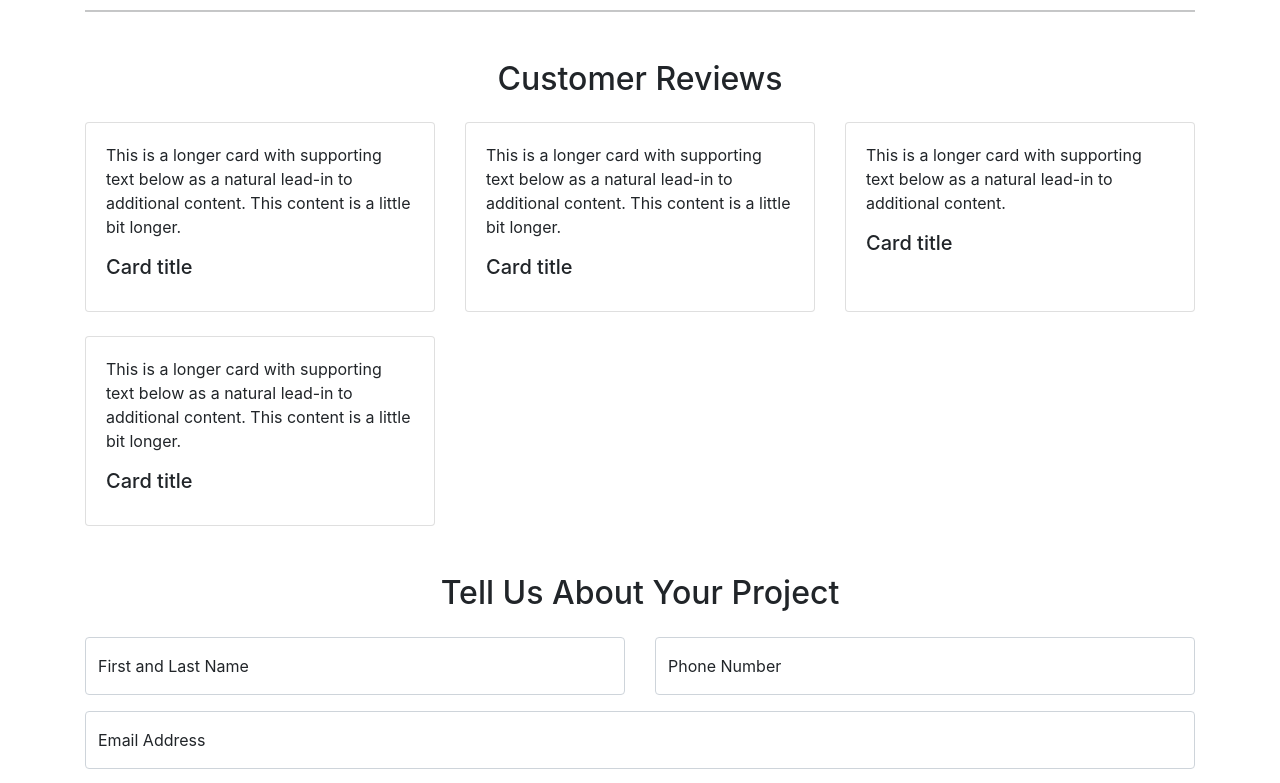
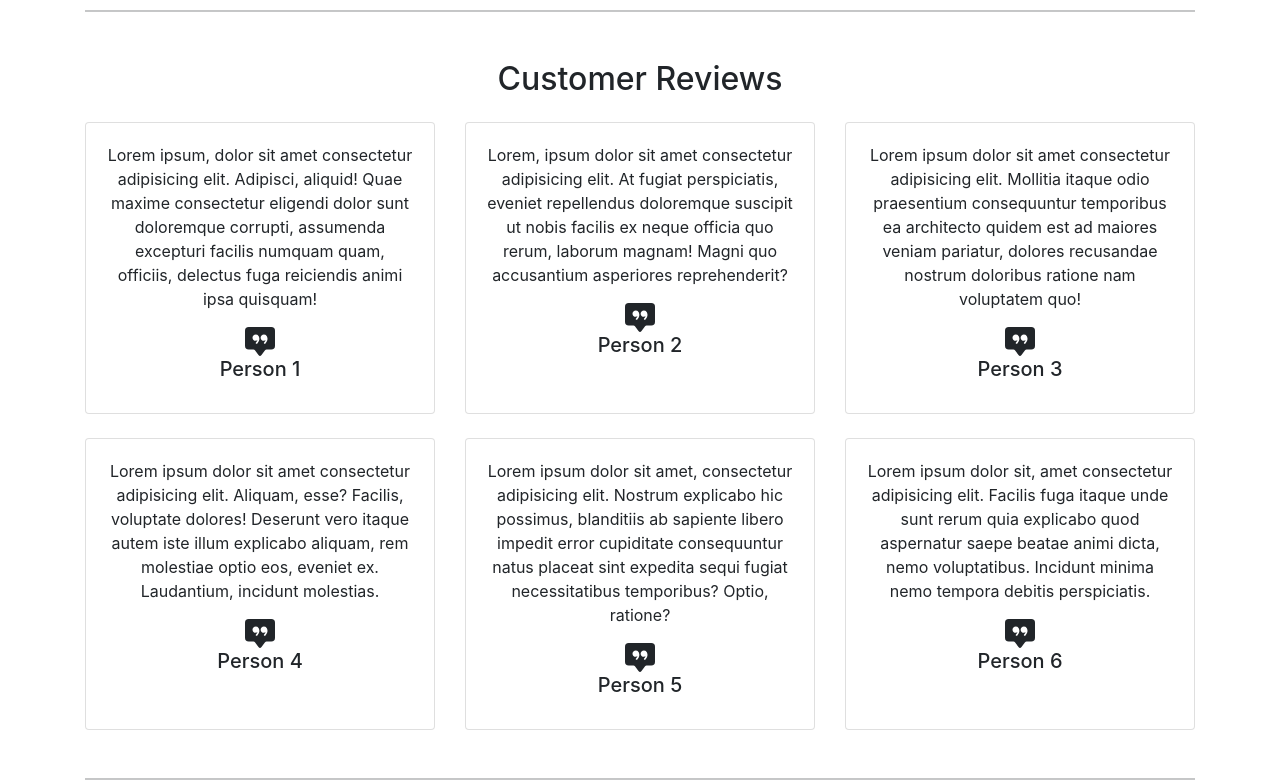
Before and after one commit to zachdrummond/33nhomes, a React (Create React App) app in the folder client/: page / in a window 1280 px wide. Shown: the part 2540-3323 px from the top of the page. Built offline with nearby package versions, Linux system fonts and the light colour scheme.

Commit message:
Finished adding testimonials

```diff
--- a/client/src/Components/Testimonials/Testimonials.jsx
+++ b/client/src/Components/Testimonials/Testimonials.jsx
@@ -1,57 +1,71 @@
 const Testimonials = () => {
+  // Navbar Menu Items
+  const reviews = [
+    {
+      name: "Person 1",
+      feedback:
+        "Lorem ipsum, dolor sit amet consectetur adipisicing elit. Adipisci, aliquid! Quae maxime consectetur eligendi dolor sunt doloremque corrupti, assumenda excepturi facilis numquam quam, officiis, delectus fuga reiciendis animi ipsa quisquam!",
+    },
+    {
+      name: "Person 2",
+      feedback:
+        "Lorem, ipsum dolor sit amet consectetur adipisicing elit. At fugiat perspiciatis, eveniet repellendus doloremque suscipit ut nobis facilis ex neque officia quo rerum, laborum magnam! Magni quo accusantium asperiores reprehenderit?",
+    },
+    {
+      name: "Person 3",
+      feedback:
+        "Lorem ipsum dolor sit amet consectetur adipisicing elit. Mollitia itaque odio praesentium consequuntur temporibus ea architecto quidem est ad maiores veniam pariatur, dolores recusandae nostrum doloribus ratione nam voluptatem quo!",
+    },
+    {
+      name: "Person 4",
+      feedback:
+        "Lorem ipsum dolor sit amet consectetur adipisicing elit. Aliquam, esse? Facilis, voluptate dolores! Deserunt vero itaque autem iste illum explicabo aliquam, rem molestiae optio eos, eveniet ex. Laudantium, incidunt molestias.",
+    },
+    {
+      name: "Person 5",
+      feedback:
+        "Lorem ipsum dolor sit amet, consectetur adipisicing elit. Nostrum explicabo hic possimus, blanditiis ab sapiente libero impedit error cupiditate consequuntur natus placeat sint expedita sequi fugiat necessitatibus temporibus? Optio, ratione?",
+    },
+    {
+      name: "Person 6",
+      feedback:
+        "Lorem ipsum dolor sit, amet consectetur adipisicing elit. Facilis fuga itaque unde sunt rerum quia explicabo quod aspernatur saepe beatae animi dicta, nemo voluptatibus. Incidunt minima nemo tempora debitis perspiciatis.",
+    },
+  ];
+
   return (
+    <>
       <section className="my-5">
         <h2 className="text-center mb-4">Customer Reviews</h2>
         <div class="row row-cols-1 row-cols-md-3 g-4">
+          {reviews
+            ? reviews.map((review) => {
+                return (
                   <div class="col">
                     <div class="card h-100">
-            <div class="card-body">
-              <p class="card-text">
-                This is a longer card with supporting text below as a natural
-                lead-in to additional content. This content is a little bit
-                longer.
-              </p>
-              <h5 class="card-title">Card title</h5>
+                      <div class="card-body text-center">
+                        <p class="card-text">{review.feedback}</p>
+                        <svg
+                          xmlns="http://www.w3.org/2000/svg"
+                          width="30"
+                          height="30"
+                          fill="currentColor"
+                          class="bi bi-chat-square-quote-fill"
+                          viewBox="0 0 16 16"
+                        >
+                          <path d="M0 2a2 2 0 0 1 2-2h12a2 2 0 0 1 2 2v8a2 2 0 0 1-2 2h-2.5a1 1 0 0 0-.8.4l-1.9 2.533a1 1 0 0 1-1.6 0L5.3 12.4a1 1 0 0 0-.8-.4H2a2 2 0 0 1-2-2V2zm7.194 2.766a1.688 1.688 0 0 0-.227-.272 1.467 1.467 0 0 0-.469-.324l-.008-.004A1.785 1.785 0 0 0 5.734 4C4.776 4 4 4.746 4 5.667c0 .92.776 1.666 1.734 1.666.343 0 .662-.095.931-.26-.137.389-.39.804-.81 1.22a.405.405 0 0 0 .011.59c.173.16.447.155.614-.01 1.334-1.329 1.37-2.758.941-3.706a2.461 2.461 0 0 0-.227-.4zM11 7.073c-.136.389-.39.804-.81 1.22a.405.405 0 0 0 .012.59c.172.16.446.155.613-.01 1.334-1.329 1.37-2.758.942-3.706a2.466 2.466 0 0 0-.228-.4 1.686 1.686 0 0 0-.227-.273 1.466 1.466 0 0 0-.469-.324l-.008-.004A1.785 1.785 0 0 0 10.07 4c-.957 0-1.734.746-1.734 1.667 0 .92.777 1.666 1.734 1.666.343 0 .662-.095.931-.26z" />
+                        </svg>
+                        <h5 class="card-title">{review.name}</h5>
                       </div>
                     </div>
                   </div>
-        <div class="col">
-          <div class="card h-100">
-            <div class="card-body">
-              <p class="card-text">
-                This is a longer card with supporting text below as a natural
-                lead-in to additional content. This content is a little bit
-                longer.
-              </p>
-              <h5 class="card-title">Card title</h5>
-            </div>
-          </div>
-        </div>
-        <div class="col">
-          <div class="card h-100">
-            <div class="card-body">
-              <p class="card-text">
-                This is a longer card with supporting text below as a natural
-                lead-in to additional content.
-              </p>
-              <h5 class="card-title">Card title</h5>
-            </div>
-          </div>
-        </div>
-        <div class="col">
-          <div class="card h-100">
-            <div class="card-body">
-              <p class="card-text">
-                This is a longer card with supporting text below as a natural
-                lead-in to additional content. This content is a little bit
-                longer.
-              </p>
-              <h5 class="card-title">Card title</h5>
-            </div>
-          </div>
-        </div>
+                );
+              })
+            : ""}
         </div>
       </section>
+      <hr />
+    </>
   );
 };
 
```
Lines whose indentation alone changed are shown as unchanged.
